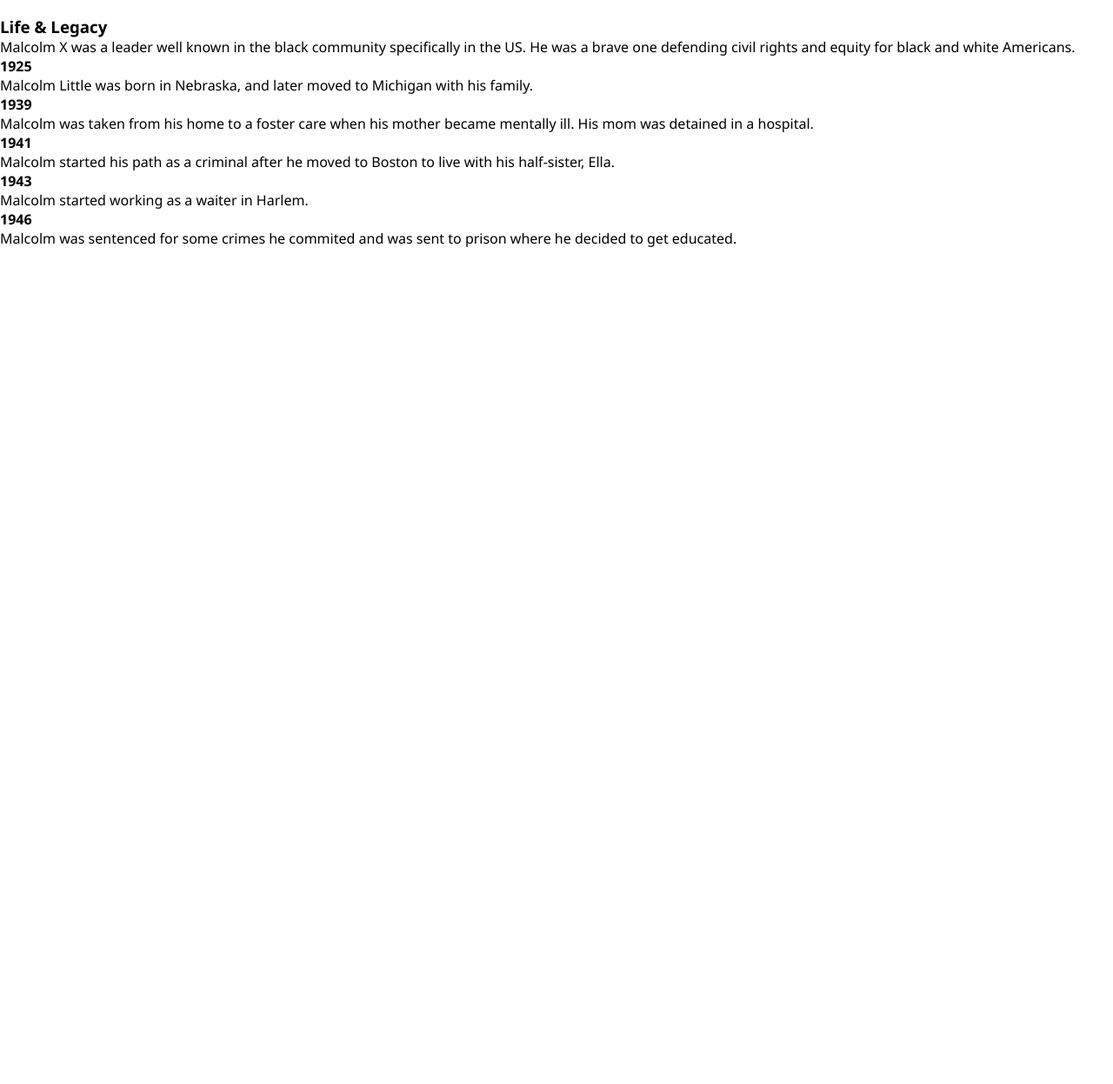
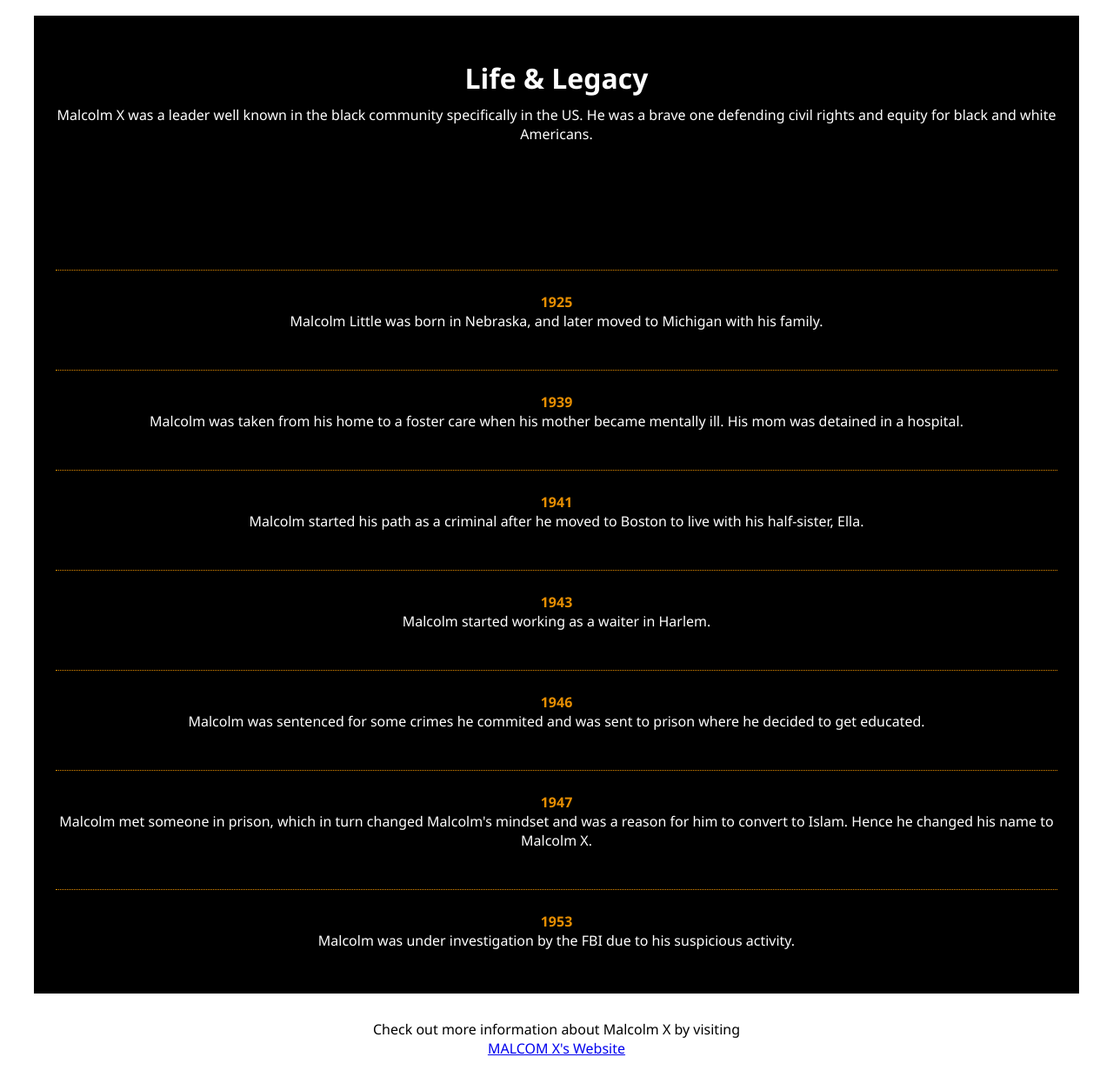
Before and after one commit to boakaidorborkamara/tribute_page, a plain HTML site: page index.html in a window 1280 px wide. Shown: the part 802-2048 px from the top of the page at 87% size. Before the commit the page ends 1087 px from the top, so only its background shows below. Drawn offline with Linux system fonts and the light colour scheme.

Commit message:
added footer

```diff
--- a/index.html
+++ b/index.html
@@ -45,6 +45,39 @@
 
         main {
             padding-top: 20px;
+            color: white;
+            display: flex;
+            flex-direction: column;
+            align-items: center;
+            justify-content: flex-start;
+            /* font-size: 1.5em; */
+        }
+
+        main section {
+            width: 90%;
+            text-align: center;
+            background-color: black;
+            padding-right: 25px;
+            padding-left: 25px;
+            padding-top: 50px;
+            padding-bottom: 50px;
+        }
+
+        main section h3 {
+            font-size: 2em;
+            margin-bottom: 10px;
+        }
+
+        main section h4 {
+            color: rgb(230, 142, 2);
+            margin-top: 45px;
+            padding-top: 25px;
+            border-top: 1px dotted rgb(230, 142, 2);
+        }
+
+        footer {
+            padding: 30px;
+            text-align: center;
         }
     </style>
 </head>
@@ -87,9 +120,22 @@
             <p>
                 Malcolm was sentenced for some crimes he commited and was sent to prison where he decided to get educated.
             </p>
+            <h4>1947</h4>
+            <p>
+                Malcolm met someone in prison, which in turn changed Malcolm's mindset and was a reason for him to convert to Islam. Hence he changed his name to Malcolm X.
+            </p>
+            <h4>1953</h4>
+            <p>
+                Malcolm was under investigation by the FBI due to his suspicious activity.
+            </p>
         </section>
-
     </main>
+    <footer>
+        <p>
+            Check out more information about Malcolm X by visiting
+        </p>
+        <a href="https://malcolmx.com/">MALCOM X's Website</a>
+    </footer>
 </body>
 
 </html>
```
